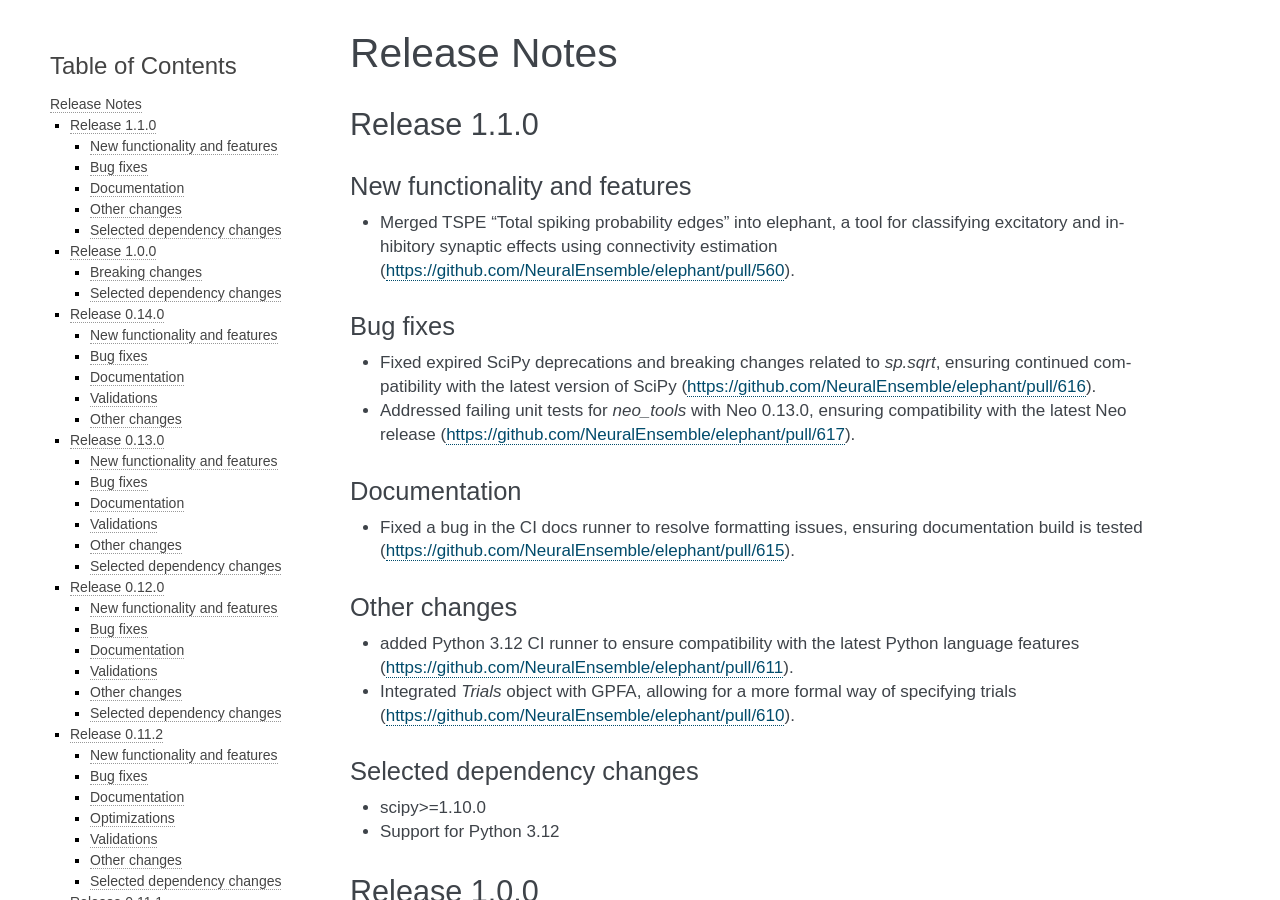
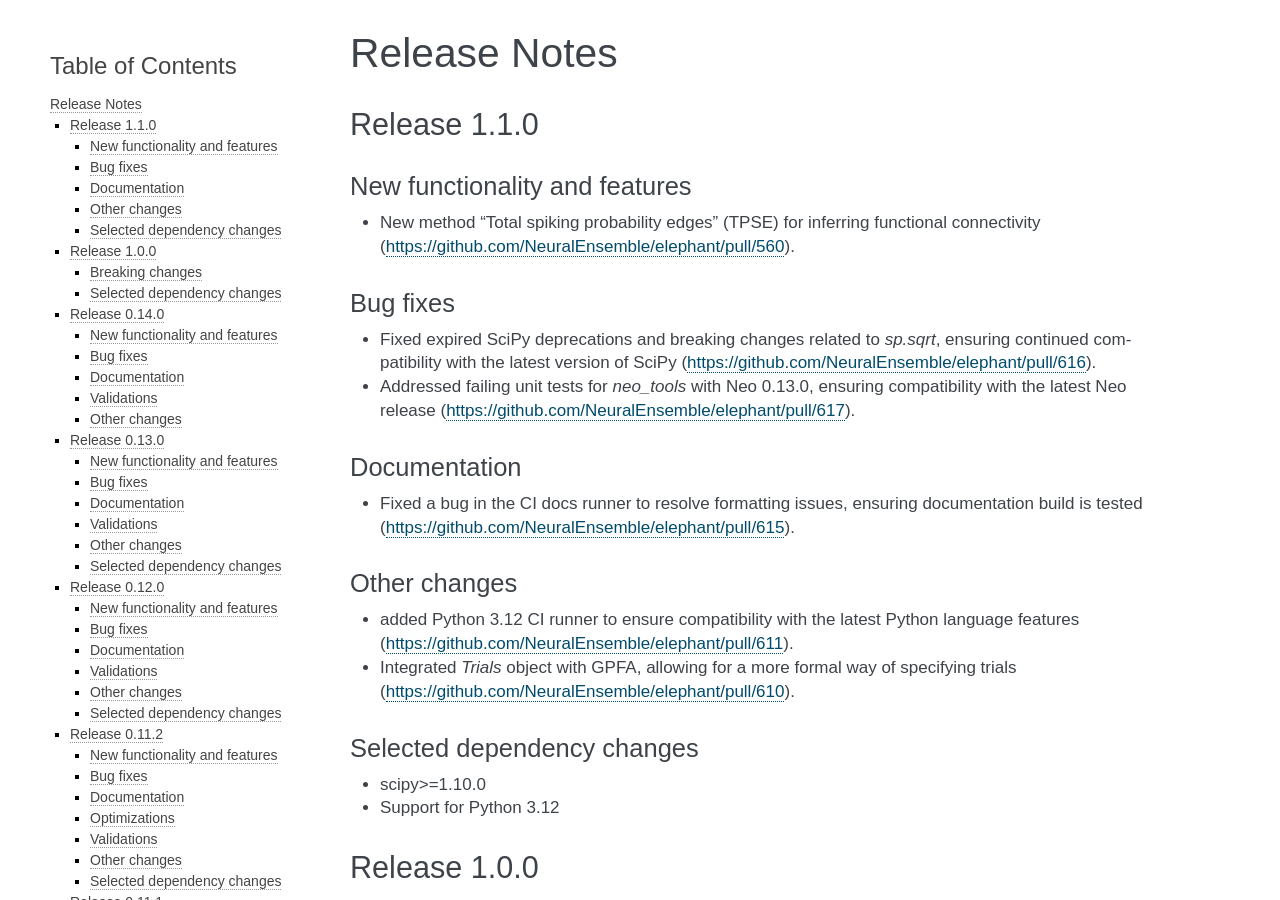
Before and after one commit to NeuralEnsemble/elephant, a Sphinx documentation site: the page built from doc/release_notes.rst, in a window 1280 px wide and 900 px high. Built offline with Sphinx 7.4.7, drawn with Linux system fonts in a browser that asks for light colours; pages that are not in the unit, such as notebooks, are missing from menus; the version number could not be read and is left out.

Commit message:
Update doc/release_notes.rst
Co-authored-by: Michael Denker <m.denker@fz-juelich.de>

```diff
--- a/doc/release_notes.rst
+++ b/doc/release_notes.rst
@@ -7,7 +7,7 @@ Release 1.1.0
 =============
 New functionality and features
 ------------------------------
-* Merged TSPE "Total spiking probability edges" into elephant, a tool for classifying excitatory and inhibitory synaptic effects using connectivity estimation (https://github.com/NeuralEnsemble/elephant/pull/560).
+* New method "Total spiking probability edges" (TPSE) for inferring functional connectivity (https://github.com/NeuralEnsemble/elephant/pull/560).
 
 Bug fixes
 ---------
```
